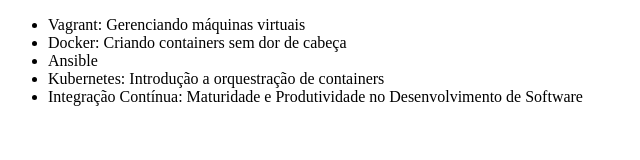
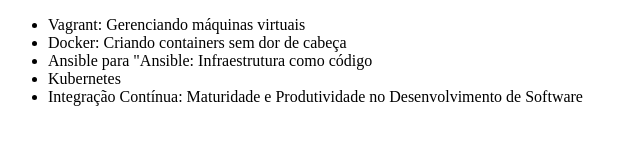
Before and after one commit to wessramos/alura_git, a plain HTML site: page index.html in a window 1280 px wide. Shown: the whole page, without its empty margins (0-640 px from the left). Drawn offline with Linux system fonts and the light colour scheme.

Commit message:
Alterando nome curso Ansible

```diff
--- a/index.html
+++ b/index.html
@@ -8,8 +8,8 @@
     <ul>
         <li>Vagrant: Gerenciando máquinas virtuais</li>
         <li>Docker: Criando containers sem dor de cabeça</li>
-        <li>Ansible</li>
-        <li>Kubernetes: Introdução a orquestração de containers</li>
+        <li>Ansible para "Ansible: Infraestrutura como código</li>
+        <li>Kubernetes</li>
         <li>Integração Contínua: Maturidade e Produtividade no Desenvolvimento de Software</li>
     </ul>
 </body>
```
